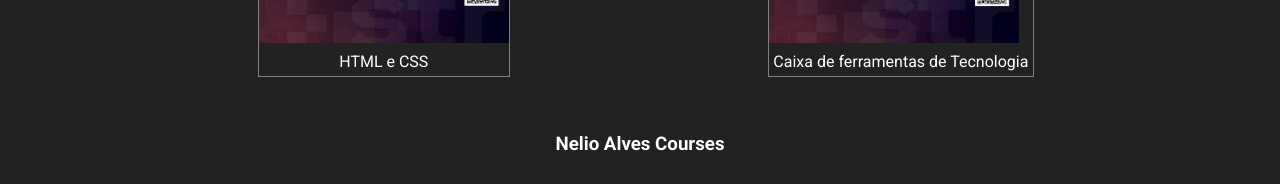
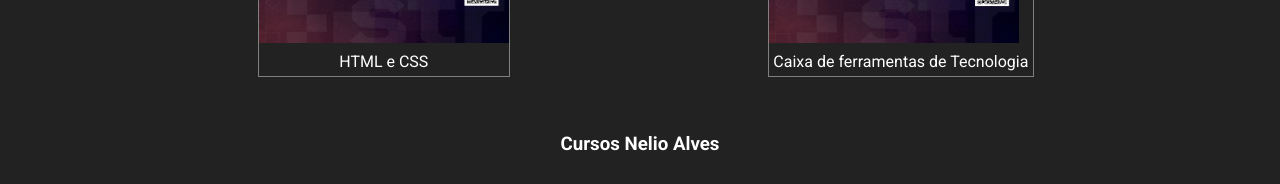
Before and after one commit to AlexandreContee/Portfolio, a Next.js app: page /certificates in a window 1280 px wide. Shown: the part 1720-1904 px from the top of the page. Built offline with nearby package versions, Linux system fonts and the light colour scheme.

Commit message:
edit h3 lang

```diff
--- a/src/components/CertificatesComponent.tsx
+++ b/src/components/CertificatesComponent.tsx
@@ -77,7 +77,7 @@ export default function CertificatesComponent() {
           </ul>
         </div>
         <div>
-          <h3>Nelio Alves Courses</h3>
+          <h3>Cursos Nelio Alves</h3>
           <ul>
             {renderNelioCertificates()}
           </ul>
```
